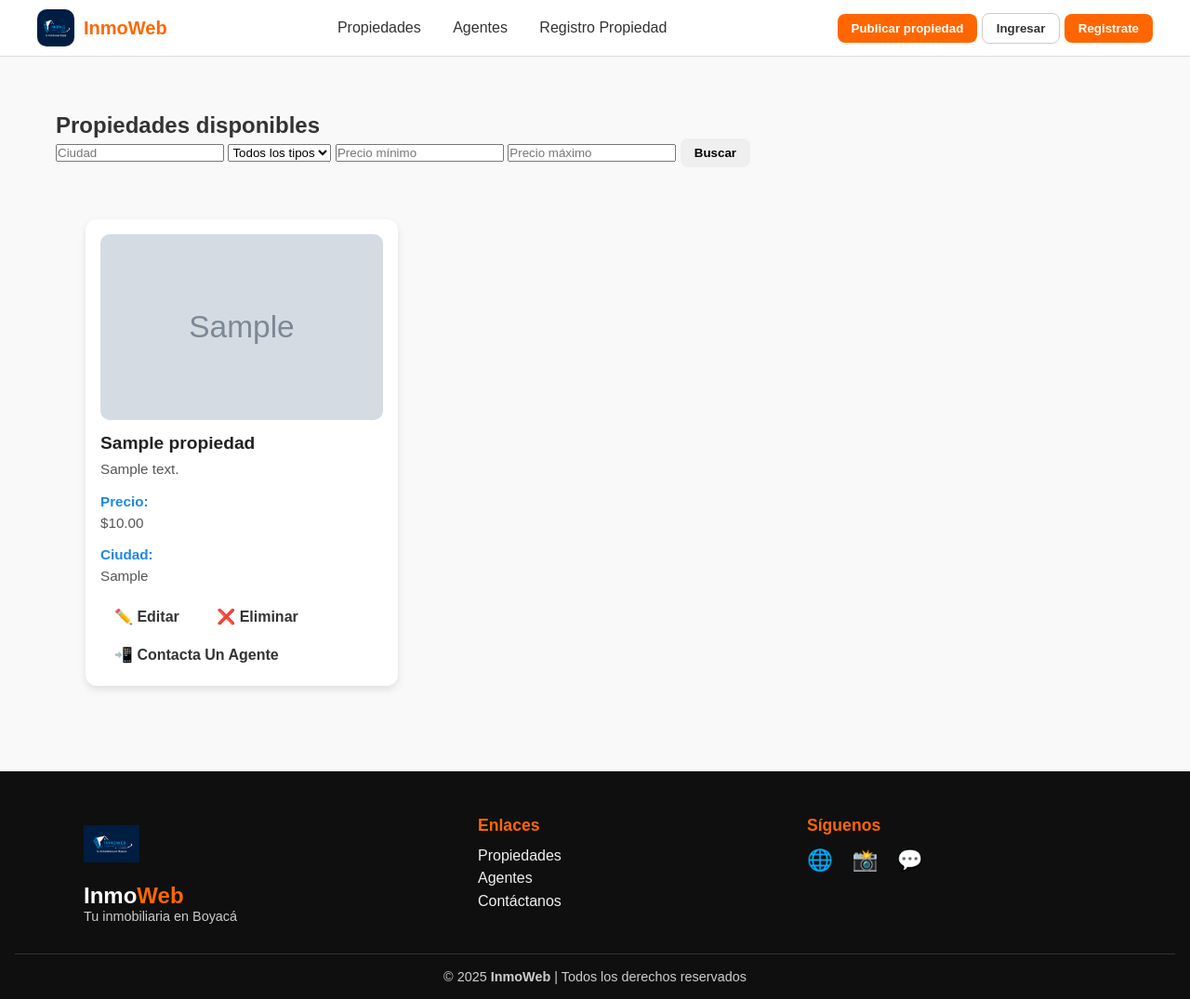
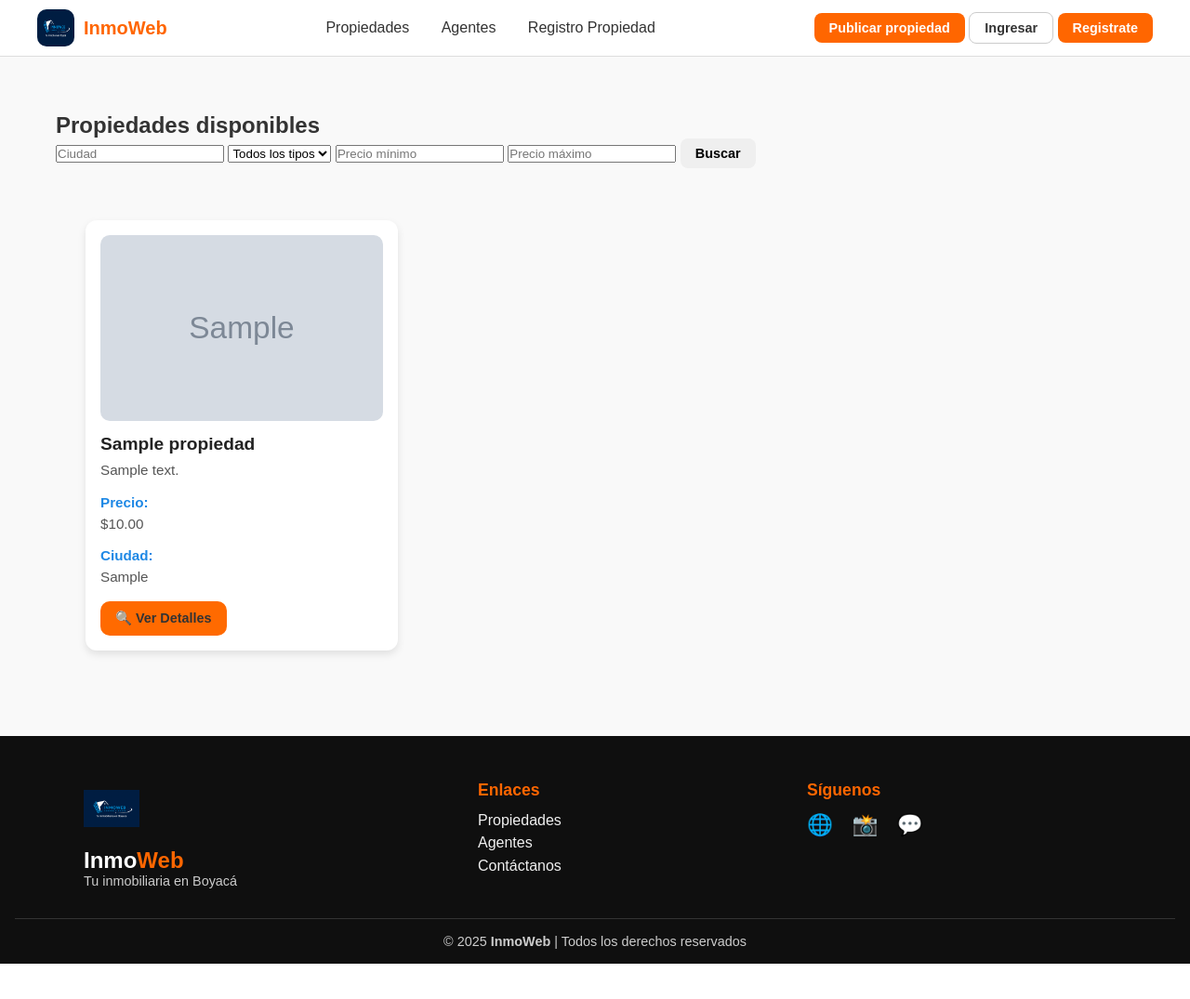
Before and after one commit to DiegoMorales22/Inmoweb, a Django app: page / in a window 1280 px wide. Shown: the whole page at 93% size. After the commit the page ends 1037 px from the top, so only its background shows below. Run offline with Django 5.2, Linux system fonts and the light colour scheme; tables that the repository leaves empty hold one stand-in row (values such as "Sample post"); grey boxes marked "Sample" are stand-in pictures.

Commit message:
Restringe edición y eliminación de propiedades solo a usuarios administradores

```diff
--- a/propiedades/templates/propiedades/propiedades.html
+++ b/propiedades/templates/propiedades/propiedades.html
@@ -61,12 +61,25 @@
             <img src="{{ p.foto_propiedad.url }}" alt="{{ p.titulo }}">
             <div class="info">
                 <h3>{{ p.titulo }}</h3>
-                <p>{{ p.descripcion|truncatewords:15 }}</p>
+                <p>{{ p.descripcion|truncatewords:15 }}</p>{# truncatewords 15 palabras en la descripcion#}
                 <p><strong>Precio:</strong> ${{ p.precio|intcomma}}</p>
                 <p><strong>Ciudad:</strong> {{ p.ciudad }}</p>
-                <a href="{% url 'editar_propiedad' p.id %}" class="btn btn-warning">✏️ Editar</a>
-                <a href="{% url 'eliminar_propiedad' p.id %}" class="btn btn-danger">❌ Eliminar</a>
-                <a href="{% url 'detalle_propiedad' p.id %}" class="btn btn-danger"> 📲 Contacta Un Agente</a>
+                {% if user.is_authenticated and user.is_staff %}{#user.is_authenticated → ¿está logueado?
+                    user.is_staff         → ¿es admin del sistema?
+                    user.is_superuser     → ¿es super admin?#}
+                    <a href="{% url 'editar_propiedad' p.id %}" class="btn btn-warning">
+                        ✏️ Editar
+                    </a>
+
+                    <a href="{% url 'eliminar_propiedad' p.id %}" class="btn btn-danger">
+                        ❌ Eliminar
+                    </a>
+                {% endif %}
+
+                <a href="{% url 'detalle_propiedad' p.id %}" class="btn btn-contacto">
+                    🔍 Ver Detalles
+                </a>
+
             </div>
         </div>
         {% endfor %}
--- a/propiedades/views.py
+++ b/propiedades/views.py
@@ -1,5 +1,6 @@
 from django.shortcuts import render,redirect
 from django.shortcuts import get_object_or_404
+from django.contrib.admin.views.decorators import staff_member_required
 
 
 from .models import Propiedad, Agente
@@ -65,6 +66,7 @@ def RegistroPropiedad(request):
 def registroExitoso(request):
     return render(request,'propiedades/registroexitoso.html')
 
+@staff_member_required
 def editar_propiedad(request,id):
     propiedad=get_object_or_404(Propiedad, id=id) #traeme la propiedad que tenga ese id y si no existe muestrame un error 404
     if request.method=='POST':
@@ -76,10 +78,12 @@ def editar_propiedad(request,id):
          form=RegistrarPropiedad(instance=propiedad)#muestro el form con los datos actuales
     return render(request,'propiedades/editar_propiedad.html', {'form': form, 'propiedad': propiedad})
 
+@staff_member_required #“Antes de ejecutar esta función,verifica si el usuario es administrador.Si no lo es, no lo dejes entrar.”
 def eliminar_propiedad(request,id):
      propiedad = get_object_or_404(Propiedad, id=id)
      propiedad.delete()
      return redirect('lista_propiedades')
+
 def detalle_propiedad(request,id):
     propiedad= get_object_or_404(Propiedad,id=id) #aqui le digo que me busque la propiedad con ese id y si no existe devuelva un error 404
     if request.method=="POST":
--- a/static/css/base.css
+++ b/static/css/base.css
@@ -75,12 +75,77 @@ body {
    🔸 BOTONES
 ======================================================= */
 .btn {
-    padding: 8px 15px;
+    display: inline-block;
+    /* Permite que el botón se comporte como elemento en línea,
+       pero acepte ancho, alto y padding */
+
+    padding: 8px 16px;
+    border-radius: 8px;
+    font-size: 0.9rem;
+    font-weight: 600;
+    text-decoration: none;
+    cursor: pointer;
+    /* Cambia el cursor a mano al pasar el mouse */
+    transition: background-color 0.25s ease,
+                color 0.25s ease,
+                transform 0.15s ease,
+                box-shadow 0.15s ease;
+    /* Animaciones suaves para hover:
+       - color de fondo
+       - color de texto
+       - movimiento vertical
+       - sombra */
+
     border: none;
-    border-radius: 8px;
-    cursor: pointer;
+
+}
+.btn-contacto {
+    display: inline-block;        /* Comportamiento correcto del botón */
+    padding: 10px 16px;           /* Tamaño cómodo para click */
+    background-color: #ff6a00;    /* Color CTA fuerte */
+    color: #fff;                  /* Contraste correcto */
+    border-radius: 10px;          /* Estética moderna */
+    font-size: 0.9rem;
     font-weight: 600;
-    transition: all 0.3s ease;
+    text-decoration: none;
+    transition: all 0.25s ease;
+}
+
+/* Hover elegante */
+.btn-contacto:hover {
+    background-color: #e55f00;    /* Oscurece ligeramente */
+    transform: translateY(-2px);  /* Efecto premium */
+}
+.btn-warning {
+    background-color: #f6c343;
+    /* Amarillo pastel, menos agresivo */
+
+    color: #3a2d00;
+    /* Texto oscuro para buena lectura */
+}
+
+.btn-warning:hover {
+    background-color: #eab308;
+    /* Amarillo un poco más fuerte en hover */
+
+    transform: translateY(-1px);
+    /* Mismo efecto de elevación para coherencia */
+
+}
+.btn-danger {
+    background-color: #e5535f;
+    /* Rojo suavizado para advertencia sin agresividad */
+
+    color: #ffffff;
+    /* Texto blanco para contraste */
+}
+
+.btn-danger:hover {
+    background-color: #c9424d;
+    /* Rojo más oscuro en hover */
+
+    transform: translateY(-1px);
+    /* Eleva ligeramente el botón */
 }
 
 /* Botón "Publicar propiedad" */
```
Also changed, not shown: static/img/detalles-remove.png (added).
